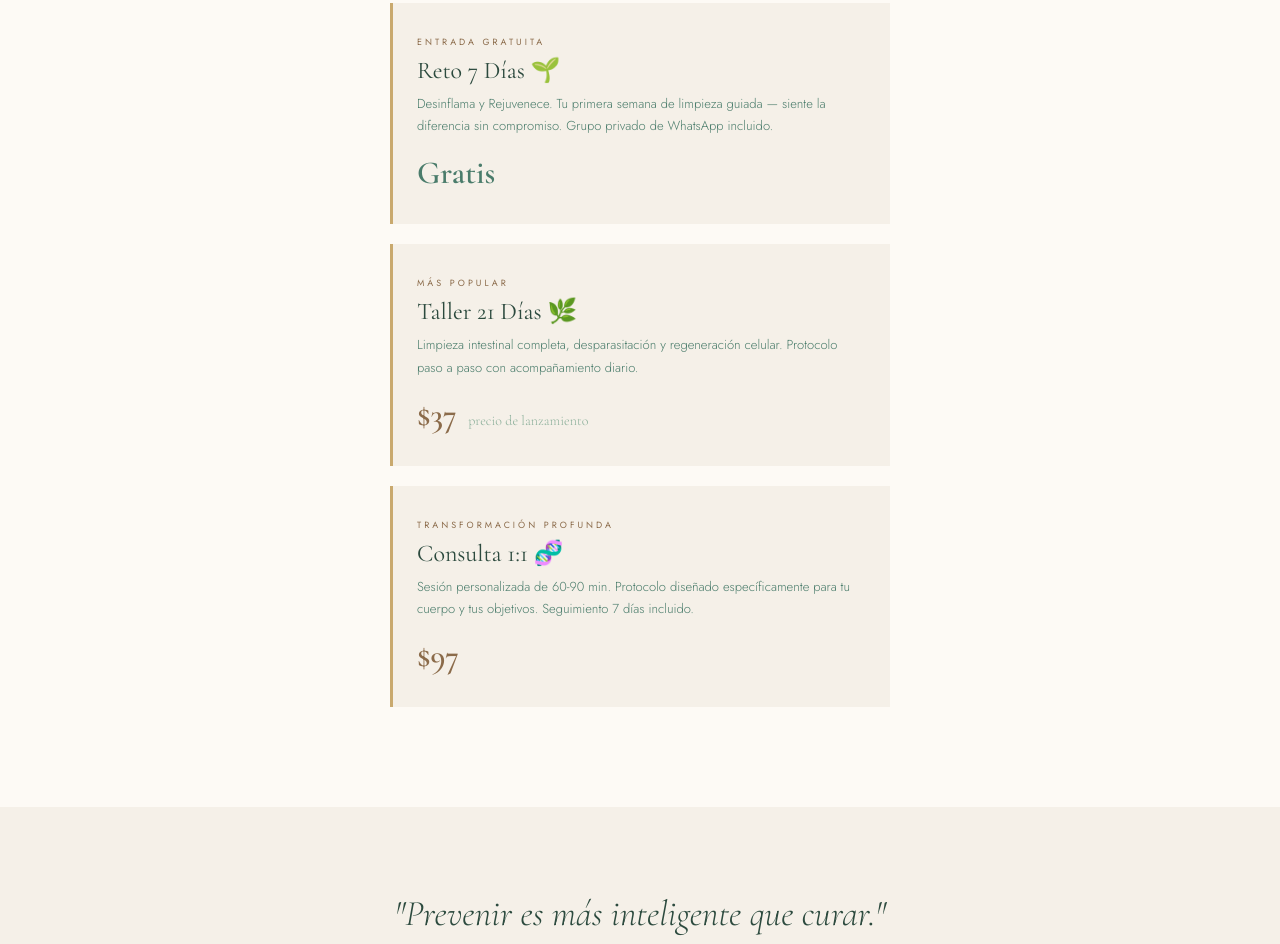
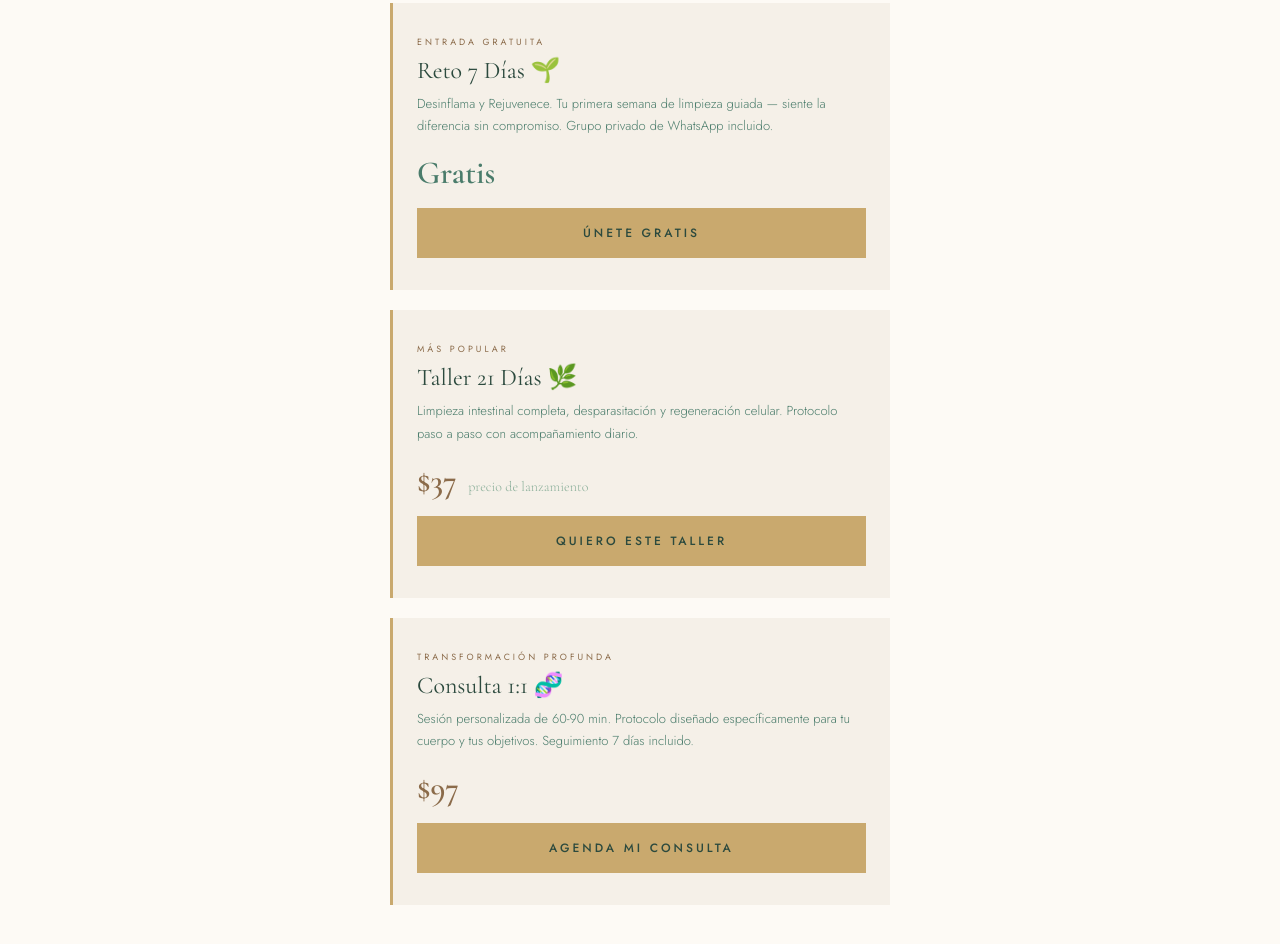
Before and after one commit to Tatianaconsciente/tatianaconsciente.github.io, a plain HTML site: page index.html in a window 1280 px wide. Shown: the part 2043-2987 px from the top of the page. Drawn offline with nearby package versions, Linux system fonts and the light colour scheme.

Commit message:
Update index.html

```diff
--- a/index.html
+++ b/index.html
@@ -487,6 +487,7 @@
     <div class="oferta-nombre">Reto 7 Días 🌱</div>
     <div class="oferta-desc">Desinflama y Rejuvenece. Tu primera semana de limpieza guiada — siente la diferencia sin compromiso. Grupo privado de WhatsApp incluido.</div>
     <div class="oferta-gratis">Gratis</div>
+    <a href="https://wa.me/13054946258" class="btn-primary" style="display:block;text-align:center;margin-top:16px;text-decoration:none;">Únete gratis</a>
   </div>
 
   <div class="oferta-card reveal">
@@ -494,6 +495,7 @@
     <div class="oferta-nombre">Taller 21 Días 🌿</div>
     <div class="oferta-desc">Limpieza intestinal completa, desparasitación y regeneración celular. Protocolo paso a paso con acompañamiento diario.</div>
     <div class="oferta-precio">$37 <span>precio de lanzamiento</span></div>
+    <a href="https://buy.stripe.com/7sY28t4Jea1y2T62BHaEE0b" class="btn-primary" style="display:block;text-align:center;margin-top:16px;text-decoration:none;">Quiero este taller</a>
   </div>
 
   <div class="oferta-card reveal">
@@ -501,6 +503,7 @@
     <div class="oferta-nombre">Consulta 1:1 🧬</div>
     <div class="oferta-desc">Sesión personalizada de 60-90 min. Protocolo diseñado específicamente para tu cuerpo y tus objetivos. Seguimiento 7 días incluido.</div>
     <div class="oferta-precio">$97</div>
+    <a href="https://buy.stripe.com/cNi00lgrW4He79mfotaEE0d" class="btn-primary" style="display:block;text-align:center;margin-top:16px;text-decoration:none;">Agenda mi consulta</a>
   </div>
 </section>
 
```
